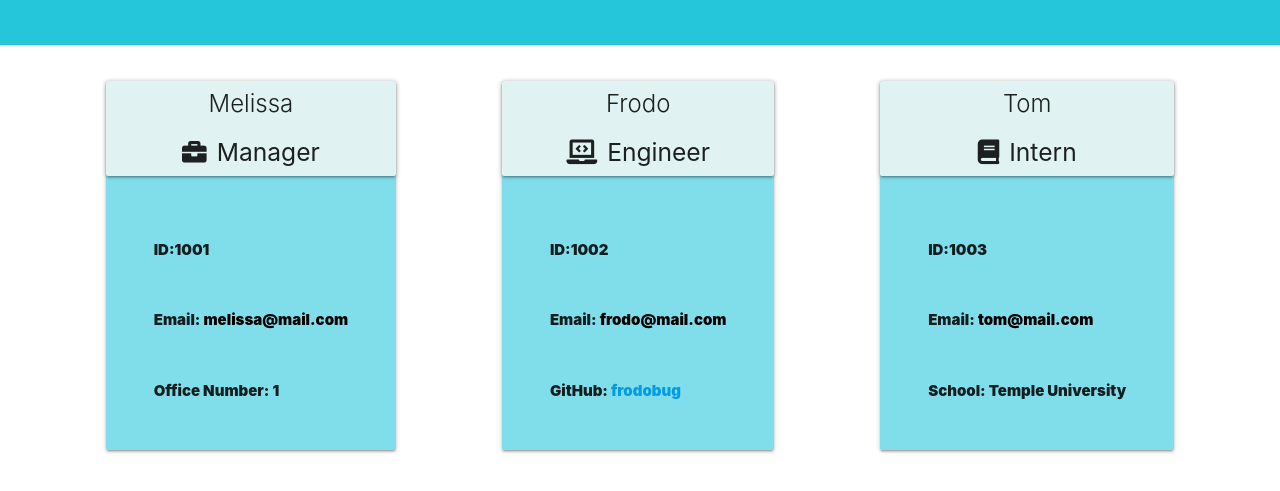
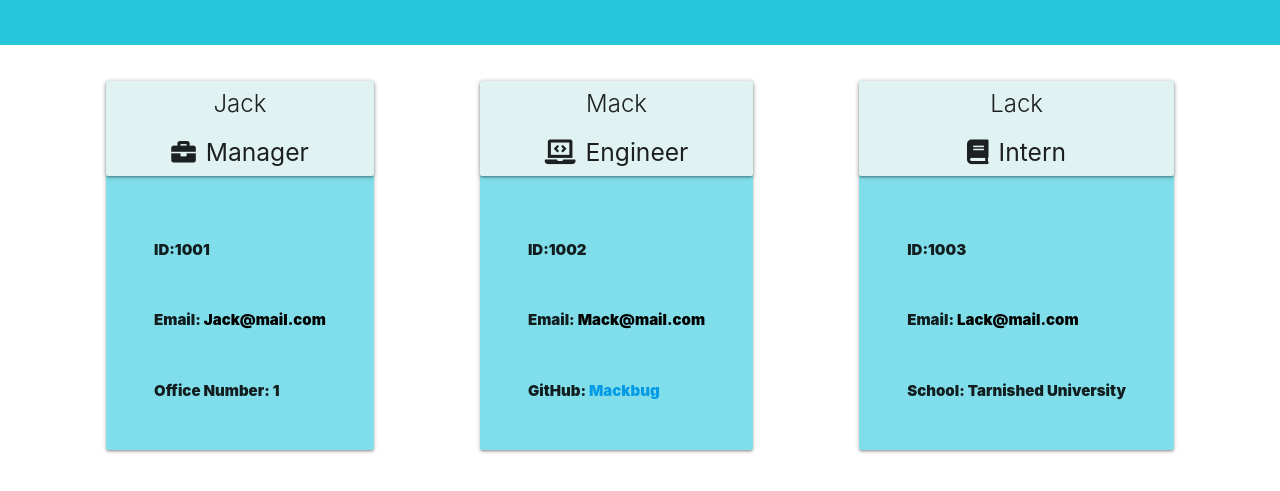
Before and after one commit to FranklynT1/Team-Profile-Generator, a website: page dist/example.html in a window 1280 px wide. Shown: the part 151-642 px from the top of the page. Drawn offline with nearby package versions, Linux system fonts and the light colour scheme.

Commit message:
edits in html assets

```diff
--- a/dist/example.html
+++ b/dist/example.html
@@ -29,7 +29,7 @@
 				<div class="col s4">
 					<div class="card cyan lighten-3">
 						<div class="card content teal lighten-5 center-align">
-							<h2 class="padding-top card-title">Melissa</h2>
+							<h2 class="padding-top card-title">Jack</h2>
 							<h5 class="padding-bot">
 								<span class="icon icons"
 									><i class="fas fa-briefcase"></i></span
@@ -44,9 +44,9 @@
 								<span
 									>Email:<a
 										class="black-text"
-										href="mailto:melissa@mail.com"
+										href="Jack@mail.com"
 									>
-										melissa@mail.com</a
+										Jack@mail.com</a
 									></span
 								>
 							</div>
@@ -60,7 +60,7 @@
 				<div class="col s4">
 					<div class="card cyan lighten-3">
 						<div class="card content teal lighten-5 center-align">
-							<h2 class="padding-top card-title">Frodo</h2>
+							<h2 class="padding-top card-title">Mack</h2>
 							<h5 class="padding-bot">
 								<span class="icon icons"
 									><i class="fas fa-laptop-code"></i></span
@@ -75,19 +75,19 @@
 								<span
 									>Email:<a
 										class="black-text"
-										href="mailto:frodo@mail.com"
+										href=":Mack@mail.com"
 									>
-										frodo@mail.com</a
+										Mack@mail.com</a
 									></span
 								>
 							</div>
 							<div class="card-content">
 								<span
 									>GitHub:<a
-										href="https://github.com/frodobug"
+										href="https://github.com/Mackbug"
 										target="_blank"
 									>
-										frodobug</a
+										Mackbug</a
 									></span
 								>
 							</div>
@@ -98,7 +98,7 @@
 				<div class="col s4">
 					<div class="card cyan lighten-3">
 						<div class="card content teal lighten-5 center-align">
-							<h2 class="padding-top card-title">Tom</h2>
+							<h2 class="padding-top card-title">Lack</h2>
 							<h5 class="padding-bot">
 								<span class="icon icons"
 									><i class="fas fa-book"></i></span
@@ -113,14 +113,14 @@
 								<span
 									>Email:<a
 										class="black-text"
-										href="mailto:tom@mail.com"
+										href=":Lack@mail.com"
 									>
-										tom@mail.com</a
+										Lack@mail.com</a
 									></span
 								>
 							</div>
 							<div class="card-content">
-								<span>School: Temple University</span>
+								<span>School: Tarnished University</span>
 							</div>
 						</div>
 					</div>
```
Also changed, not shown: dist/index.html (+9 -9 lines).
